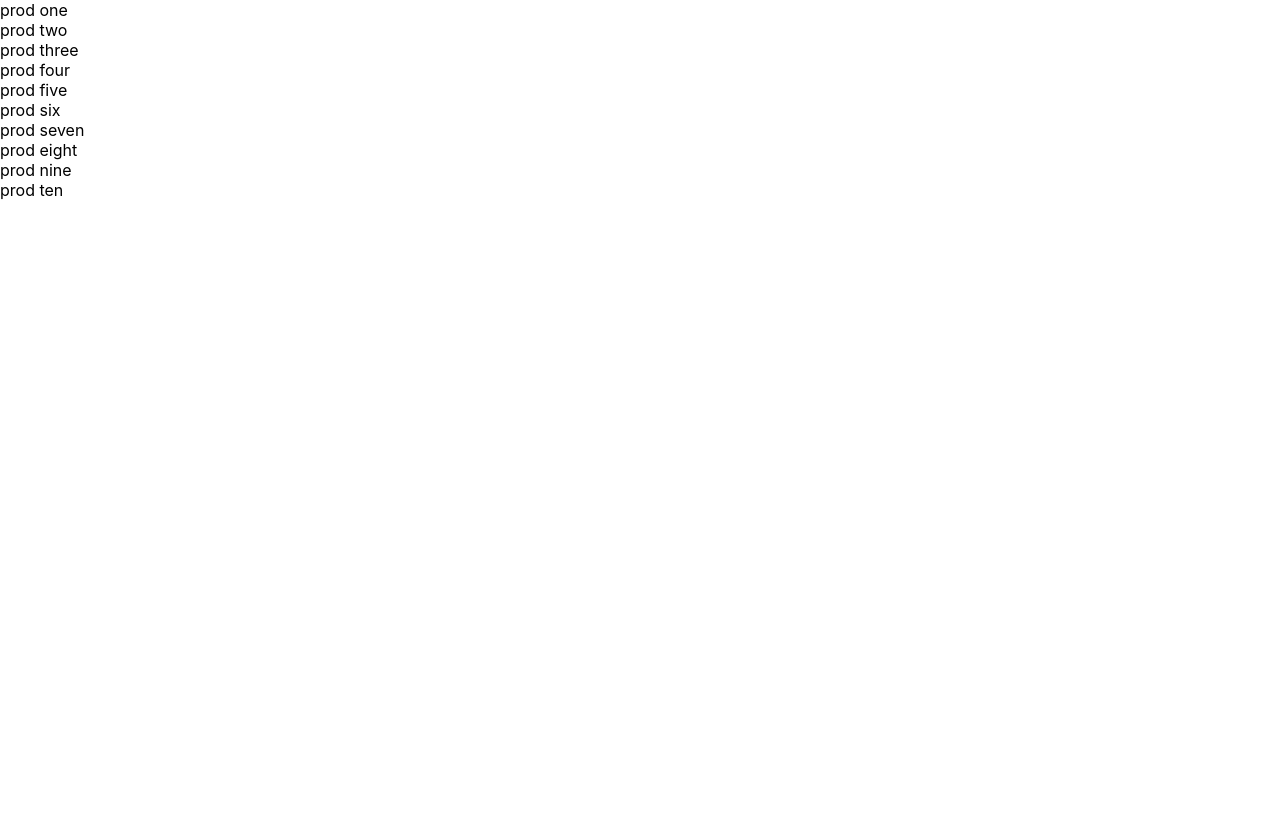
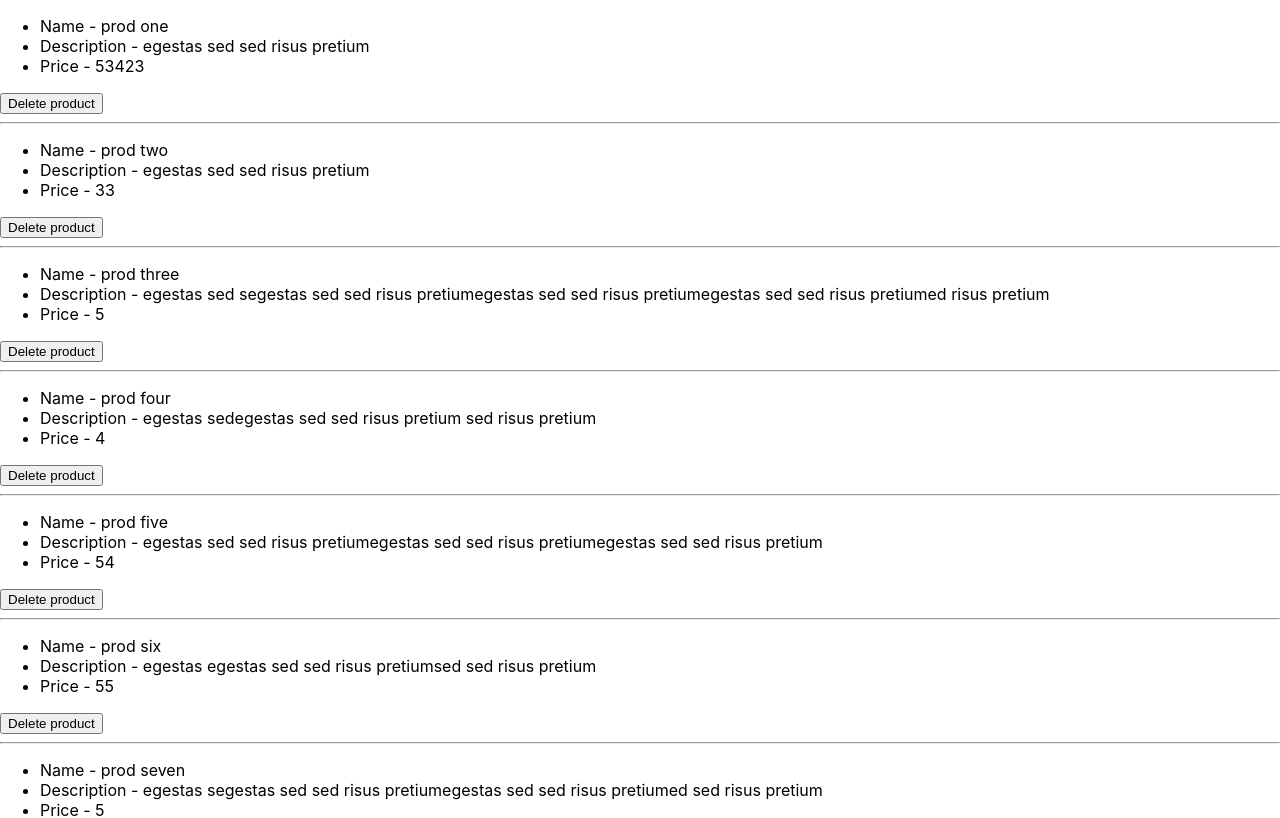
Before and after one commit to bojanKalanj/list-app, a React (Create React App) app: page / in a window 1280 px wide. Shown: the top 818 px of the page. Built offline with nearby package versions, Linux system fonts and the light colour scheme.

Commit message:
Display products

```diff
--- a/src/App.js
+++ b/src/App.js
@@ -1,6 +1,6 @@
-import React, { Fragment } from "react";
+import React from "react";
 import "./App.css";
-import { BrowserRouter as Router, Switch, Route, Link } from "react-router-dom";
+import { BrowserRouter as Router, Switch, Route } from "react-router-dom";
 
 import ProductsContainer from "./containers/ProductsContainer";
 import Item from "./components/Item";
--- a/src/components/ProductsList.js
+++ b/src/components/ProductsList.js
@@ -2,13 +2,18 @@ import React, { Component } from "react";
 import ProductsListItem from "./ProductsListItem";
 
 class ProductsList extends Component {
-  products = this.props.products;
-
   render() {
+    var { products, deleteProdHandler } = this.props;
     return (
       <div>
-        {this.products.map(p => {
-          return <ProductsListItem product={p} />;
+        {products.map(p => {
+          return (
+            <ProductsListItem
+              product={p}
+              deleteProdHandler={deleteProdHandler}
+              key={p.id}
+            />
+          );
         })}
       </div>
     );
--- a/src/components/ProductsListItem.js
+++ b/src/components/ProductsListItem.js
@@ -1,9 +1,21 @@
-import React, { Component } from "react";
+import React, { Component, Fragment } from "react";
 
 class ProductsListItem extends Component {
-  product = this.props.product;
   render() {
-    return <div>{this.product.name}</div>;
+    var { product } = this.props;
+    return (
+      <Fragment>
+        <ul>
+          <li>Name - {product.name}</li>
+          <li>Description - {product.desc}</li>
+          <li>Price - {product.price}</li>
+        </ul>
+        <button onClick={() => this.props.deleteProdHandler(product.id)}>
+          Delete product
+        </button>
+        <hr />
+      </Fragment>
+    );
   }
 }
 
--- a/src/containers/ProductsContainer.js
+++ b/src/containers/ProductsContainer.js
@@ -14,54 +14,64 @@ class ProductsContainer extends Component {
   componentWillMount() {
     let products = [
       {
+        id: 1,
         name: "prod one",
         desc: "egestas sed sed risus pretium",
         price: 53423
       },
       {
+        id: 2,
         name: "prod two",
         desc: "egestas sed sed risus pretium",
         price: 33
       },
       {
+        id: 3,
         name: "prod three",
         desc:
           "egestas sed segestas sed sed risus pretiumegestas sed sed risus pretiumegestas sed sed risus pretiumed risus pretium",
         price: 5
       },
       {
+        id: 4,
         name: "prod four",
         desc: "egestas sedegestas sed sed risus pretium sed risus pretium",
         price: 4
       },
       {
+        id: 5,
         name: "prod five",
         desc:
           "egestas sed sed risus pretiumegestas sed sed risus pretiumegestas sed sed risus pretium",
         price: 54
       },
       {
+        id: 6,
         name: "prod six",
         desc: "egestas egestas sed sed risus pretiumsed sed risus pretium",
         price: 55
       },
       {
+        id: 7,
         name: "prod seven",
         desc:
           "egestas segestas sed sed risus pretiumegestas sed sed risus pretiumed sed risus pretium",
         price: 5
       },
       {
+        id: 8,
         name: "prod eight",
         desc: "egeegestas sed sed risus pretiumvstas sed sed risus pretium",
         price: 333
       },
       {
+        id: 9,
         name: "prod nine",
         desc: "egestas sed sed risuegestas sed sed risus pretiums pretium",
         price: 11
       },
       {
+        id: 10,
         name: "prod ten",
         desc: "egestas sed sed risus pretium",
         price: 88
@@ -73,10 +83,27 @@ class ProductsContainer extends Component {
     });
   }
 
+  deleteProdHandler = prodId => {
+    let products = this.state.products.filter(p => p.id !== prodId);
+
+    this.setState({
+      products: products
+    });
+
+    // this.setState({
+    //   products: this.state.products.filter(p => p.id !== prodId)
+    // });
+
+    console.log(this.state.products);
+  };
+
   render() {
     return (
       <div>
-        <ProductsList products={this.state.products} />
+        <ProductsList
+          products={this.state.products}
+          deleteProdHandler={this.deleteProdHandler}
+        />
       </div>
     );
   }
```
